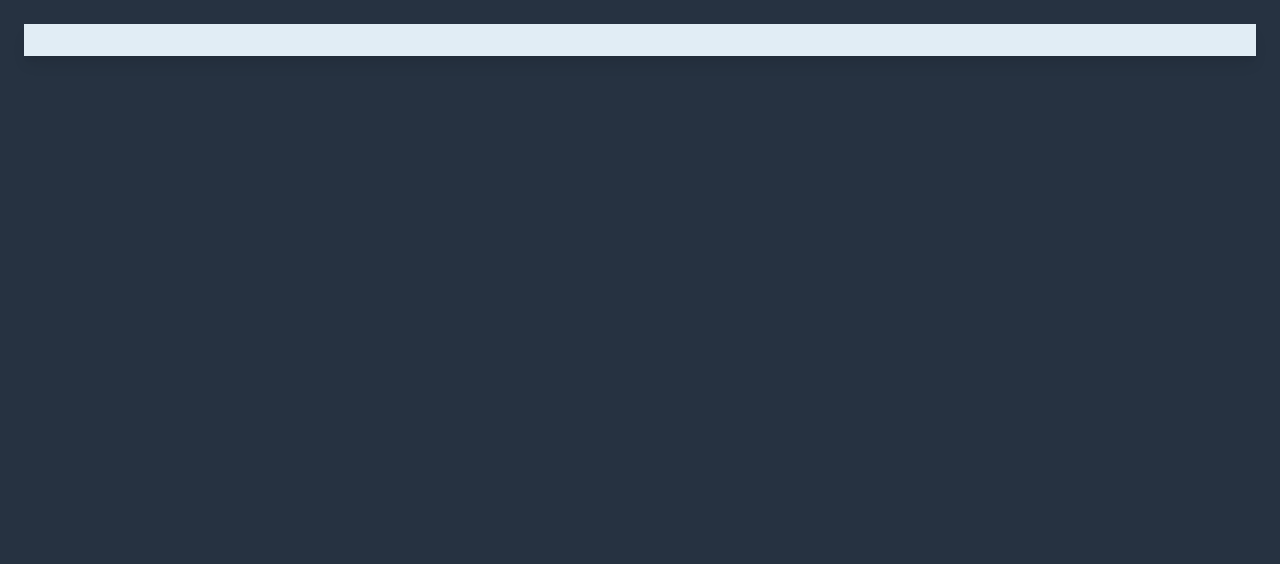
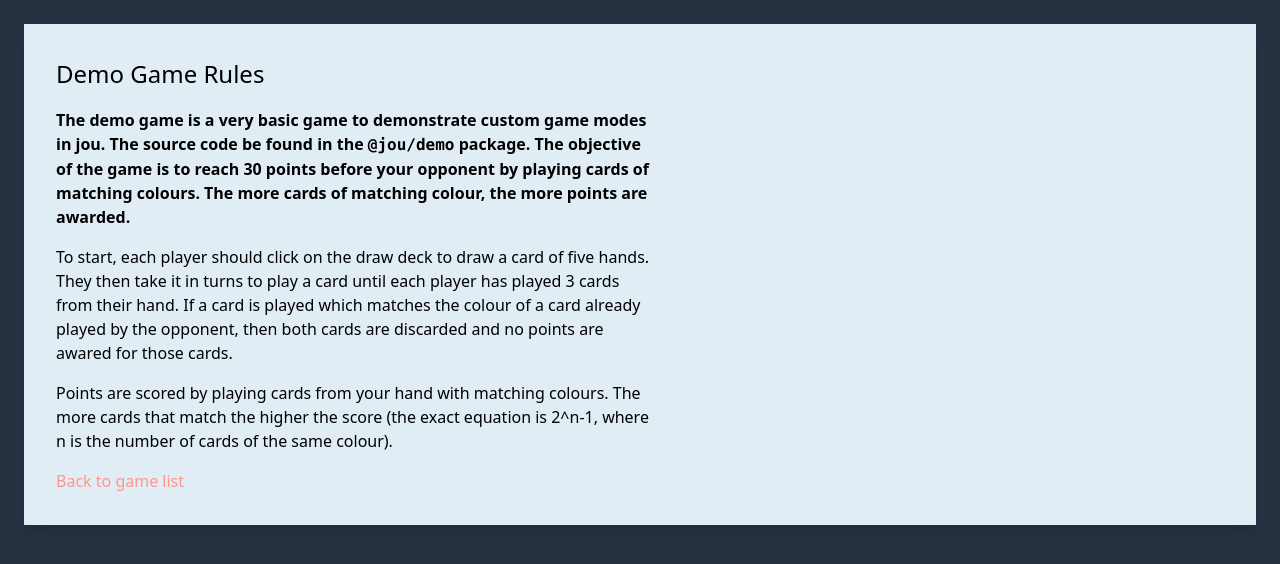
Before and after one commit to will-hart/jou, a Next.js app in the folder packages/client/: page /game/demo/rules in a window 1280 px wide. Shown: the top 564 px of the page. Built offline with nearby package versions, Linux system fonts and the light colour scheme.

Commit message:
fix(client) rules use correct gameName argument

```diff
--- a/packages/client/pages/game/[gameName]/rules.tsx
+++ b/packages/client/pages/game/[gameName]/rules.tsx
@@ -13,7 +13,7 @@ const DemogameRules = dynamic(() =>
 const LobbyPage = () => {
   const { query } = useRouter()
 
-  const gameId = validateRouterArg(query.gameId)
+  const gameName = validateRouterArg(query.gameName)
 
   return (
     <Card>
@@ -21,7 +21,7 @@ const LobbyPage = () => {
         <title>Game Lobby</title>
       </Head>
 
-      {gameId === 'demo' && <DemogameRules />}
+      {gameName === 'demo' && <DemogameRules />}
     </Card>
   )
 }
```
